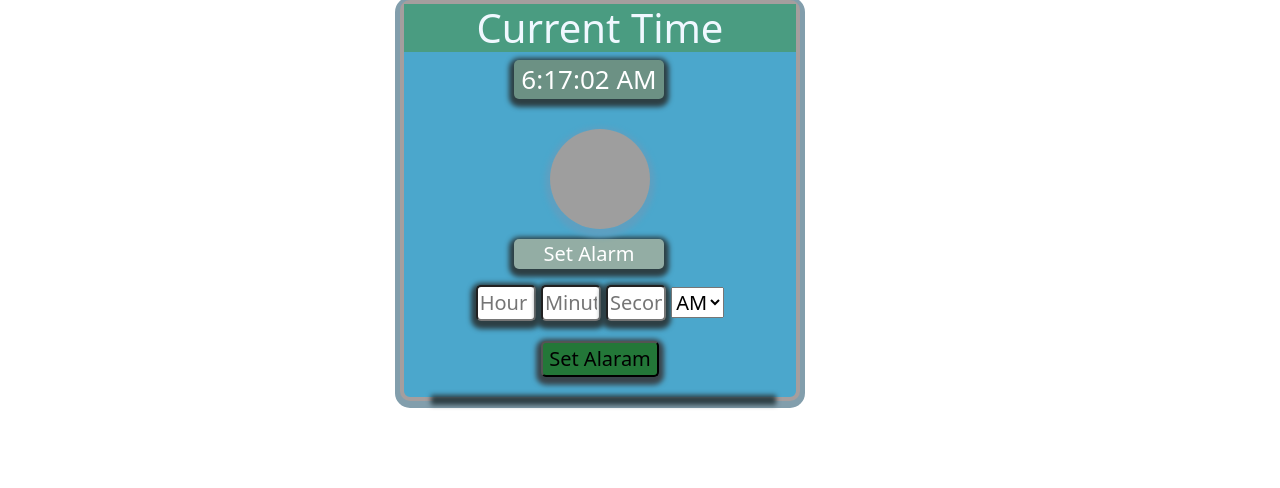
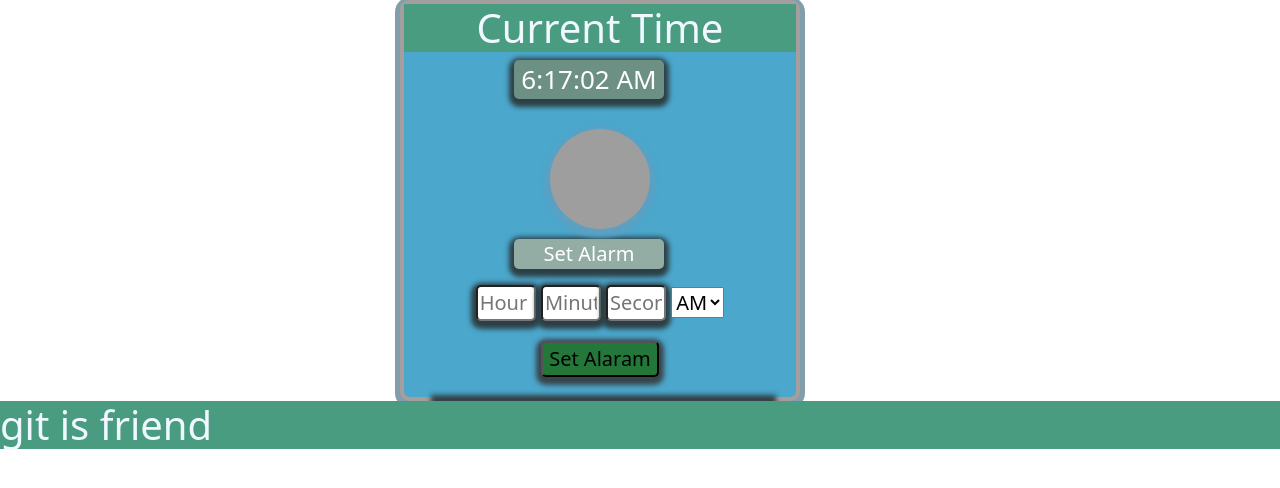
Before and after one commit to durgesh12345/gitUse, a plain HTML site: page index.html in a window 1280 px wide. Drawn offline with nearby package versions, Linux system fonts and the light colour scheme; no server answers; grey boxes are pictures that could not be loaded.

Commit message:
this is my git start

```diff
--- a/index.html
+++ b/index.html
@@ -45,6 +45,7 @@
             <li class="list1"></li>
         </ul>
     </div>
+   <h1>git is friend</h1>
     <script src="index.js "></script>
 </body>
 
```
